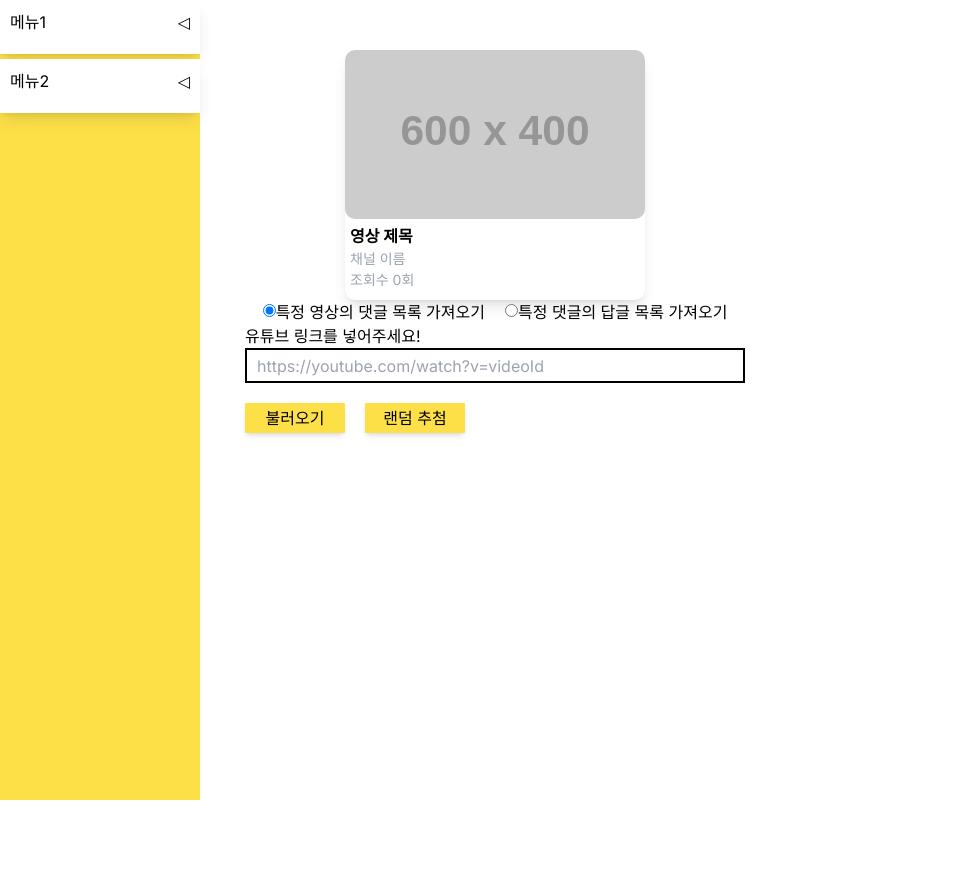
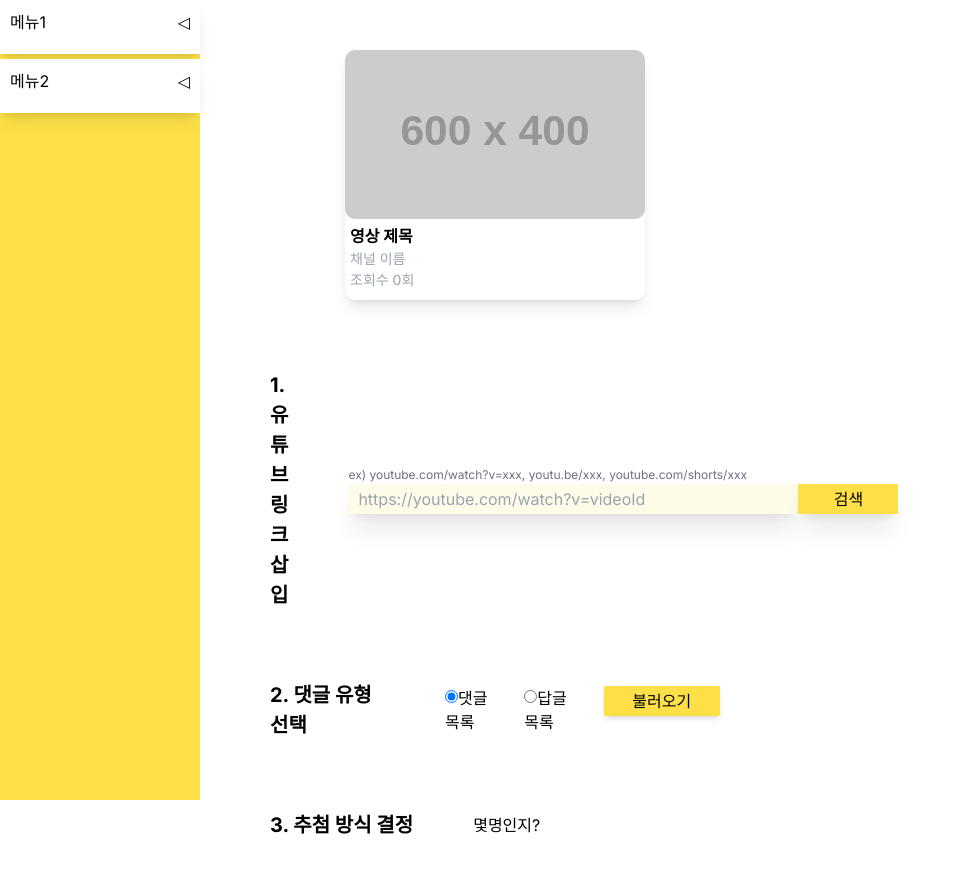
Before and after one commit to loevray/loevray-s-lab, a Next.js app: page /youtube-comment-raffle in a window 1280 px wide. Shown: the top 872 px of the page, without its empty margins (0-961 px from the left). Before the commit the page ends 800 px from the top, so only its background shows below. Built offline with nearby package versions, Linux system fonts and the light colour scheme.

Commit message:
Style: youtube raffle page styling

```diff
--- a/src/app/ui/youtube-comment-raflle/Comment.tsx
+++ b/src/app/ui/youtube-comment-raflle/Comment.tsx
@@ -1,8 +1,14 @@
 import { CustomCommentDataType } from "@/utils/parsedYoutubeCommentThread";
 import Avatar from "../common/Avatar/Avatar";
 import getRelativeTime from "@/utils/getRelativeTime";
+import useToggle from "@/hooks/useToggle";
+import { HTMLAttributes } from "react";
 
 //코멘트 컴포넌트도 compound패턴 적용하면 좋아보임(임시)
+
+interface CommentProps
+  extends CustomCommentDataType,
+    HTMLAttributes<HTMLDivElement> {}
 const Comment = ({
   authorDisplayName,
   authorProfileImageUrl,
@@ -10,9 +16,20 @@ const Comment = ({
   publishedAt,
   likeCount,
   isModified,
-}: CustomCommentDataType) => {
+}: CommentProps) => {
+  const { isOn, toggle } = useToggle();
   return (
-    <div className="flex gap-1 cursor-pointer bg-white shadow-md rounded-xl py-1 hover:brightness-90">
+    <div
+      onClick={toggle}
+      className={`flex gap-1 cursor-pointer bg-white shadow-md rounded-xl py-1 relative p-1 ${
+        isOn ? "brightness-75 hover:brightness-50" : "hover:brightness-90"
+      }`}
+    >
+      {isOn && (
+        <span className="text-3 text-green-500 absolute top-1/2 left-1/2 translate-y-[-50%]">
+          ✔
+        </span>
+      )}
       <Avatar
         src={authorProfileImageUrl}
         alt={`${authorDisplayName}'s avatar`}
--- a/src/app/youtube-comment-raffle/page.tsx
+++ b/src/app/youtube-comment-raffle/page.tsx
@@ -70,8 +70,29 @@ const Page = () => {
 
   return (
     <main className="w-full h-full flex justify-center">
-      <section className="w-1/2 flex flex-col items-center">
+      <section className="w-1/2 flex flex-col items-center px-2 gap-7">
         <VideoInfo {...videoData} />
+        <div className="w-full flex items-center gap-6">
+          <h1 className="text-2 font-bold">1. 유튜브 링크 삽입</h1>
+          <form className="flex flex-col" onSubmit={handleSubmitYoutubeLink}>
+            <label className="text-1.2 text-gray-500">
+              ex{")"} youtube.com/watch?v=xxx, youtu.be/xxx,
+              youtube.com/shorts/xxx
+            </label>
+            <div className="flex">
+              <input
+                placeholder="https://youtube.com/watch?v=videoId"
+                className="w-45 h-3 pl-1 shadow-xl bg-yellow-50 focus:bg-yellow-100 focus:outline-none"
+                name="link"
+                ref={inputRef}
+              />
+              <Button text="검색" colorPalette="rin" className="shadow-xl" />
+            </div>
+          </form>
+        </div>
+
+        <div className="w-full flex items-center gap-6">
+          <h1 className="text-2 font-bold">2. 댓글 유형 선택</h1>
           <form className="flex gap-2">
             <div>
               <input
@@ -81,8 +102,9 @@ const Page = () => {
                 value="thread"
                 onChange={onRadioButtonChange}
                 defaultChecked={commentListMode.thread}
+                id="thread"
               />
-            <label>특정 영상의 댓글 목록 가져오기</label>
+              <label htmlFor="thread">댓글 목록</label>
             </div>
             <div>
               <input
@@ -93,38 +115,26 @@ const Page = () => {
                 value="reply"
                 onChange={onRadioButtonChange}
                 defaultChecked={commentListMode.reply}
+                id="reply"
               />
-            <label>특정 댓글의 답글 목록 가져오기</label>
+              <label htmlFor="reply">답글 목록</label>
             </div>
-        </form>
-        <form className="flex flex-col" onSubmit={handleSubmitYoutubeLink}>
-          <label>유튜브 링크를 넣어주세요!</label>
-          <input
-            placeholder="https://youtube.com/watch?v=videoId"
-            className="w-50 h-3.5 pl-1 border-2 border-black border-solid"
-            name="link"
-            ref={inputRef}
-          />
-          <div className="flex gap-2 pt-2">
             <Button
-              type="submit"
+              type="button"
               text="불러오기"
               colorPalette="rin"
-              className="text-black"
+              className="w-15"
             />
-            <Button
-              disabled={!!!comments.length}
-              onClick={raffleComment}
-              type="button"
-              text="랜덤 추첨"
-              colorPalette="rin"
-              className="text-black"
-            />
+          </form>
         </div>
-        </form>
+
+        <div className="w-full flex items-center gap-6">
+          <h1 className="text-2 font-bold">3. 추첨 방식 결정</h1>
+          <div>몇명인지?</div>
+        </div>
       </section>
       <section className="w-1/2 flex flex-col items-center">
-        <div className="flex flex-col h-70 w-full overflow-y-auto gap-1.6">
+        <div className="flex flex-col h-70 w-full overflow-y-auto gap-1.6 px-2">
           {comments.map((comment) => (
             <Comment
               key={`${comment.authorDisplayName}${comment.publishedAt}`}
```
Lines whose indentation alone changed are shown as unchanged.
